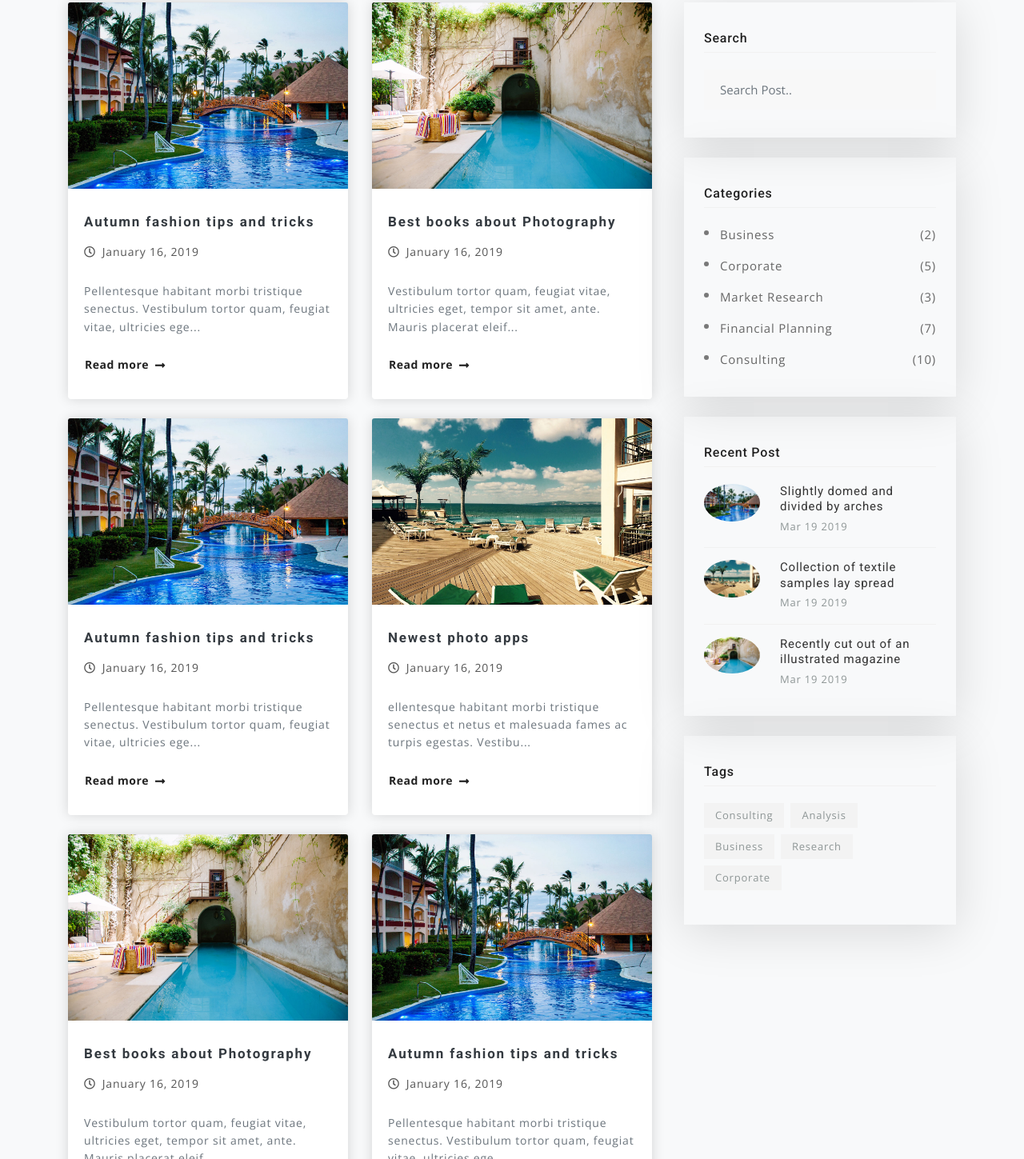
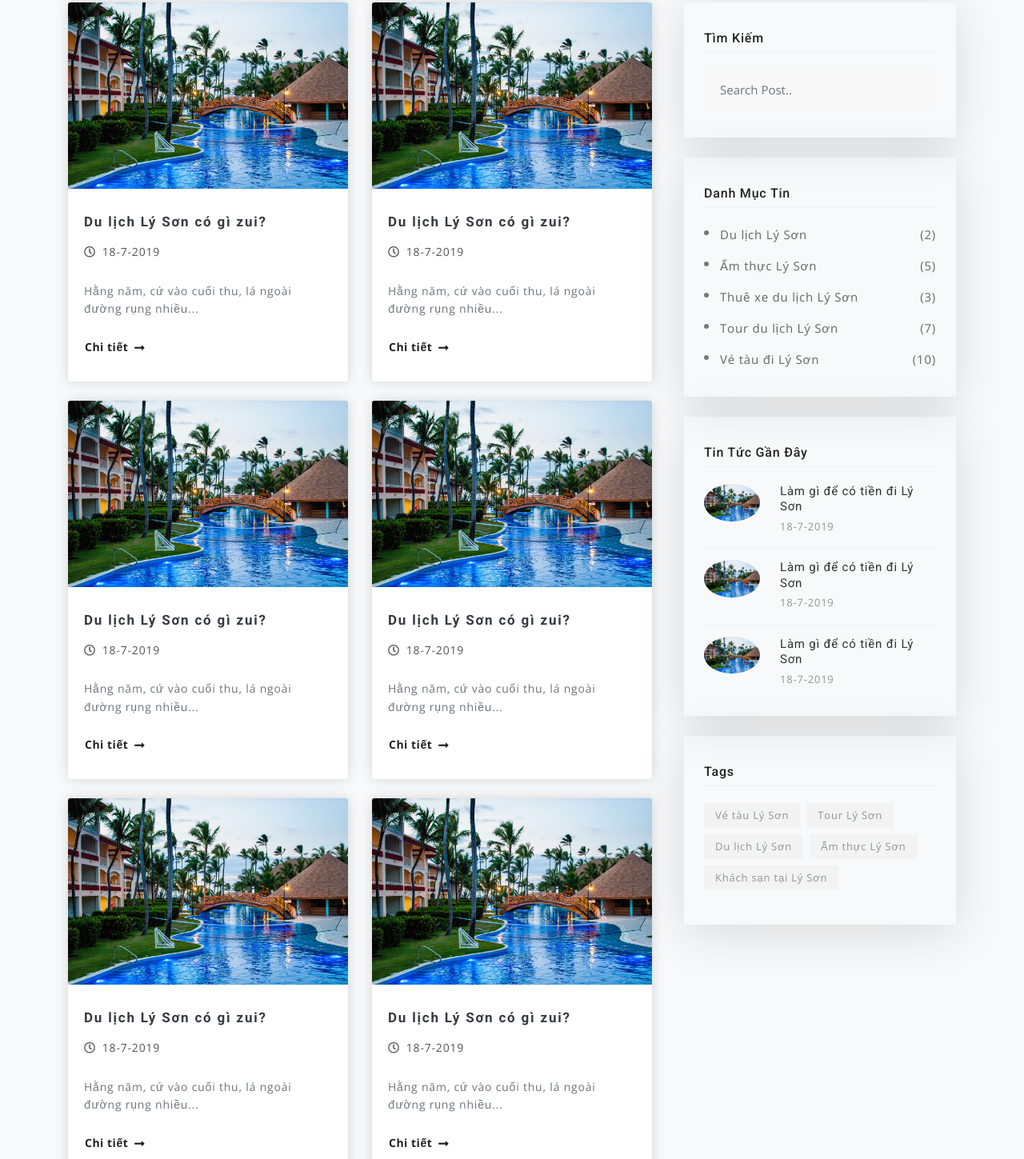
Before and after one commit to longdinhnguyen81/travel_trip, a plain HTML site: page blog.html in a window 1280 px wide. Shown: the part 502-1951 px from the top of the page at 80% size. Drawn offline with nearby package versions, Linux system fonts and the light colour scheme.

Commit message:
edit grid vietsub

```diff
--- a/blog.html
+++ b/blog.html
@@ -276,12 +276,12 @@
   <div class="container">
     <div class="row all-text-white">
       <div class="col-md-12 align-self-center">
-        <h1 class="innerpage-title">Blog</h1>
-        <h6 class="subtitle">Fusce iaculis ex sed nulla commodo imperdiet. Proin sed rhoncus ligula.</h6>
+        <h1 class="innerpage-title">Tin tức du lịch Lý Sơn</h1>
+        <h6 class="subtitle">Tổng hợp các tin tức du lịch mới nhất tại đảo Lý Sơn.</h6>
         <nav aria-label="breadcrumb">
           <ol class="breadcrumb">
-            <li class="breadcrumb-item active"><a href="index.html"><i class="ti-home"></i> Home</a></li>
-            <li class="breadcrumb-item">Blog</li>
+            <li class="breadcrumb-item active"><a href="index.html"><i class="ti-home"></i> Trang chủ</a></li>
+            <li class="breadcrumb-item">Tin tức</li>
           </ol>
         </nav>
       </div>
@@ -300,21 +300,10 @@
           <div class="col-lg-6 col-sm-6 mb-4">
             <div class="card shadow border-0 h-100"><a href="post.html"><img src="images/b1.jpg" alt="..." class="img-fluid card-img-top"></a>
               <div class="card-body">
-                <h5 class="my-2"><a href="post.html" class="text-dark">Autumn fashion tips and tricks </a></h5>
-                <p class="text-gray-500 text-sm my-3"><i class="far fa-clock mr-2"></i>January 16, 2019</p>
-                <p class="my-2 text-muted text-sm">Pellentesque habitant morbi tristique senectus. Vestibulum tortor quam, feugiat vitae, ultricies ege...</p>
-                <a href="post.html" class="btn btn-link pl-0">Read more<i class="fa fa-long-arrow-alt-right ml-2"></i></a> </div>
-            </div>
-          </div>
-
-          <!-- blog item-->
-          <div class="col-lg-6 col-sm-6 mb-4">
-            <div class="card shadow border-0 h-100"><a href="post.html"><img src="images/b3.jpg" alt="..." class="img-fluid card-img-top"></a>
-              <div class="card-body">
-                <h5 class="my-2"><a href="post.html" class="text-dark">Best books about Photography </a></h5>
-                <p class="text-gray-500 text-sm my-3"><i class="far fa-clock mr-2"></i>January 16, 2019</p>
-                <p class="my-2 text-muted text-sm">Vestibulum tortor quam, feugiat vitae, ultricies eget, tempor sit amet, ante.  Mauris placerat eleif...</p>
-                <a href="post.html" class="btn btn-link pl-0">Read more<i class="fa fa-long-arrow-alt-right ml-2"></i></a> </div>
+                <h5 class="my-2"><a href="post.html" class="text-dark">Du lịch Lý Sơn có gì zui? </a></h5>
+                <p class="text-gray-500 text-sm my-3"><i class="far fa-clock mr-2"></i>18-7-2019</p>
+                <p class="my-2 text-muted text-sm">Hằng năm, cứ vào cuối thu, lá ngoài đường rụng nhiều...</p>
+                <a href="post.html" class="btn btn-link pl-0">Chi tiết<i class="fa fa-long-arrow-alt-right ml-2"></i></a> </div>
             </div>
           </div>
 
@@ -322,30 +311,10 @@
           <div class="col-lg-6 col-sm-6 mb-4">
             <div class="card shadow border-0 h-100"><a href="post.html"><img src="images/b1.jpg" alt="..." class="img-fluid card-img-top"></a>
               <div class="card-body">
-                <h5 class="my-2"><a href="post.html" class="text-dark">Autumn fashion tips and tricks </a></h5>
-                <p class="text-gray-500 text-sm my-3"><i class="far fa-clock mr-2"></i>January 16, 2019</p>
-                <p class="my-2 text-muted text-sm">Pellentesque habitant morbi tristique senectus. Vestibulum tortor quam, feugiat vitae, ultricies ege...</p>
-                <a href="post.html" class="btn btn-link pl-0">Read more<i class="fa fa-long-arrow-alt-right ml-2"></i></a> </div>
-            </div>
-          </div>
-          <!-- blog item-->
-          <div class="col-lg-6 col-sm-6 mb-4">
-            <div class="card shadow border-0 h-100"><a href="post.html"><img src="images/b2.jpg" alt="..." class="img-fluid card-img-top"></a>
-              <div class="card-body">
-                <h5 class="my-2"><a href="post.html" class="text-dark">Newest photo apps </a></h5>
-                <p class="text-gray-500 text-sm my-3"><i class="far fa-clock mr-2"></i>January 16, 2019</p>
-                <p class="my-2 text-muted text-sm">ellentesque habitant morbi tristique senectus et netus et malesuada fames ac turpis egestas. Vestibu...</p>
-                <a href="post.html" class="btn btn-link pl-0">Read more<i class="fa fa-long-arrow-alt-right ml-2"></i></a> </div>
-            </div>
-          </div>
-          <!-- blog item-->
-          <div class="col-lg-6 col-sm-6 mb-4">
-            <div class="card shadow border-0 h-100"><a href="post.html"><img src="images/b3.jpg" alt="..." class="img-fluid card-img-top"></a>
-              <div class="card-body">
-                <h5 class="my-2"><a href="post.html" class="text-dark">Best books about Photography </a></h5>
-                <p class="text-gray-500 text-sm my-3"><i class="far fa-clock mr-2"></i>January 16, 2019</p>
-                <p class="my-2 text-muted text-sm">Vestibulum tortor quam, feugiat vitae, ultricies eget, tempor sit amet, ante.  Mauris placerat eleif...</p>
-                <a href="post.html" class="btn btn-link pl-0">Read more<i class="fa fa-long-arrow-alt-right ml-2"></i></a> </div>
+                <h5 class="my-2"><a href="post.html" class="text-dark">Du lịch Lý Sơn có gì zui? </a></h5>
+                <p class="text-gray-500 text-sm my-3"><i class="far fa-clock mr-2"></i>18-7-2019</p>
+                <p class="my-2 text-muted text-sm">Hằng năm, cứ vào cuối thu, lá ngoài đường rụng nhiều...</p>
+                <a href="post.html" class="btn btn-link pl-0">Chi tiết<i class="fa fa-long-arrow-alt-right ml-2"></i></a> </div>
             </div>
           </div>
 
@@ -353,22 +322,68 @@
           <div class="col-lg-6 col-sm-6 mb-4">
             <div class="card shadow border-0 h-100"><a href="post.html"><img src="images/b1.jpg" alt="..." class="img-fluid card-img-top"></a>
               <div class="card-body">
-                <h5 class="my-2"><a href="post.html" class="text-dark">Autumn fashion tips and tricks </a></h5>
-                <p class="text-gray-500 text-sm my-3"><i class="far fa-clock mr-2"></i>January 16, 2019</p>
-                <p class="my-2 text-muted text-sm">Pellentesque habitant morbi tristique senectus. Vestibulum tortor quam, feugiat vitae, ultricies ege...</p>
-                <a href="post.html" class="btn btn-link pl-0">Read more<i class="fa fa-long-arrow-alt-right ml-2"></i></a> </div>
+                <h5 class="my-2"><a href="post.html" class="text-dark">Du lịch Lý Sơn có gì zui? </a></h5>
+                <p class="text-gray-500 text-sm my-3"><i class="far fa-clock mr-2"></i>18-7-2019</p>
+                <p class="my-2 text-muted text-sm">Hằng năm, cứ vào cuối thu, lá ngoài đường rụng nhiều...</p>
+                <a href="post.html" class="btn btn-link pl-0">Chi tiết<i class="fa fa-long-arrow-alt-right ml-2"></i></a> </div>
             </div>
           </div>
+
           <!-- blog item-->
           <div class="col-lg-6 col-sm-6 mb-4">
-            <div class="card shadow border-0 h-100"><a href="post.html"><img src="images/b2.jpg" alt="..." class="img-fluid card-img-top"></a>
+            <div class="card shadow border-0 h-100"><a href="post.html"><img src="images/b1.jpg" alt="..." class="img-fluid card-img-top"></a>
               <div class="card-body">
-                <h5 class="my-2"><a href="post.html" class="text-dark">Newest photo apps </a></h5>
-                <p class="text-gray-500 text-sm my-3"><i class="far fa-clock mr-2"></i>January 16, 2019</p>
-                <p class="my-2 text-muted text-sm">ellentesque habitant morbi tristique senectus et netus et malesuada fames ac turpis egestas. Vestibu...</p>
-                <a href="post.html" class="btn btn-link pl-0">Read more<i class="fa fa-long-arrow-alt-right ml-2"></i></a> </div>
+                <h5 class="my-2"><a href="post.html" class="text-dark">Du lịch Lý Sơn có gì zui? </a></h5>
+                <p class="text-gray-500 text-sm my-3"><i class="far fa-clock mr-2"></i>18-7-2019</p>
+                <p class="my-2 text-muted text-sm">Hằng năm, cứ vào cuối thu, lá ngoài đường rụng nhiều...</p>
+                <a href="post.html" class="btn btn-link pl-0">Chi tiết<i class="fa fa-long-arrow-alt-right ml-2"></i></a> </div>
             </div>
           </div>
+
+          <!-- blog item-->
+          <div class="col-lg-6 col-sm-6 mb-4">
+            <div class="card shadow border-0 h-100"><a href="post.html"><img src="images/b1.jpg" alt="..." class="img-fluid card-img-top"></a>
+              <div class="card-body">
+                <h5 class="my-2"><a href="post.html" class="text-dark">Du lịch Lý Sơn có gì zui? </a></h5>
+                <p class="text-gray-500 text-sm my-3"><i class="far fa-clock mr-2"></i>18-7-2019</p>
+                <p class="my-2 text-muted text-sm">Hằng năm, cứ vào cuối thu, lá ngoài đường rụng nhiều...</p>
+                <a href="post.html" class="btn btn-link pl-0">Chi tiết<i class="fa fa-long-arrow-alt-right ml-2"></i></a> </div>
+            </div>
+          </div>
+
+          <!-- blog item-->
+          <div class="col-lg-6 col-sm-6 mb-4">
+            <div class="card shadow border-0 h-100"><a href="post.html"><img src="images/b1.jpg" alt="..." class="img-fluid card-img-top"></a>
+              <div class="card-body">
+                <h5 class="my-2"><a href="post.html" class="text-dark">Du lịch Lý Sơn có gì zui? </a></h5>
+                <p class="text-gray-500 text-sm my-3"><i class="far fa-clock mr-2"></i>18-7-2019</p>
+                <p class="my-2 text-muted text-sm">Hằng năm, cứ vào cuối thu, lá ngoài đường rụng nhiều...</p>
+                <a href="post.html" class="btn btn-link pl-0">Chi tiết<i class="fa fa-long-arrow-alt-right ml-2"></i></a> </div>
+            </div>
+          </div>
+
+          <!-- blog item-->
+          <div class="col-lg-6 col-sm-6 mb-4">
+            <div class="card shadow border-0 h-100"><a href="post.html"><img src="images/b1.jpg" alt="..." class="img-fluid card-img-top"></a>
+              <div class="card-body">
+                <h5 class="my-2"><a href="post.html" class="text-dark">Du lịch Lý Sơn có gì zui? </a></h5>
+                <p class="text-gray-500 text-sm my-3"><i class="far fa-clock mr-2"></i>18-7-2019</p>
+                <p class="my-2 text-muted text-sm">Hằng năm, cứ vào cuối thu, lá ngoài đường rụng nhiều...</p>
+                <a href="post.html" class="btn btn-link pl-0">Chi tiết<i class="fa fa-long-arrow-alt-right ml-2"></i></a> </div>
+            </div>
+          </div>
+
+          <!-- blog item-->
+          <div class="col-lg-6 col-sm-6 mb-4">
+            <div class="card shadow border-0 h-100"><a href="post.html"><img src="images/b1.jpg" alt="..." class="img-fluid card-img-top"></a>
+              <div class="card-body">
+                <h5 class="my-2"><a href="post.html" class="text-dark">Du lịch Lý Sơn có gì zui? </a></h5>
+                <p class="text-gray-500 text-sm my-3"><i class="far fa-clock mr-2"></i>18-7-2019</p>
+                <p class="my-2 text-muted text-sm">Hằng năm, cứ vào cuối thu, lá ngoài đường rụng nhiều...</p>
+                <a href="post.html" class="btn btn-link pl-0">Chi tiết<i class="fa fa-long-arrow-alt-right ml-2"></i></a> </div>
+            </div>
+          </div>
+
           <!-- blog item-->
           <div class="col-lg-6 col-sm-6 mb-4">
             <div class="card shadow border-0 h-100"><a href="post.html"><img src="images/b3.jpg" alt="..." class="img-fluid card-img-top"></a>
@@ -384,7 +399,7 @@
       <div class="col-lg-4 col-md-12 col-xs-12">
         <div class="blog-sidebar">
           <div class="widget search-widget">
-            <h3>Search</h3>
+            <h3>Tìm kiếm</h3>
             <form>
               <div>
                 <input type="text" class="form-control" placeholder="Search Post..">
@@ -393,46 +408,45 @@
             </form>
           </div>
           <div class="widget category-widget">
-            <h3>Categories</h3>
+            <h3>Danh mục tin</h3>
             <ul>
-              <li><a href="#">Business <span>(2)</span></a></li>
-              <li><a href="#">Corporate <span>(5)</span></a></li>
-              <li><a href="#">Market Research <span>(3)</span></a></li>
-              <li><a href="#">Financial Planning <span>(7)</span></a></li>
-              <li><a href="#">Consulting <span>(10)</span></a></li>
+              <li><a href="#">Du lịch Lý Sơn <span>(2)</span></a></li>
+              <li><a href="#">Ẩm thực Lý Sơn <span>(5)</span></a></li>
+              <li><a href="#">Thuê xe du lịch Lý Sơn <span>(3)</span></a></li>
+              <li><a href="#">Tour du lịch Lý Sơn <span>(7)</span></a></li>
+              <li><a href="#">Vé tàu đi Lý Sơn <span>(10)</span></a></li>
             </ul>
           </div>
           <div class="widget recent-post-widget">
-            <h3>Recent post</h3>
+            <h3>Tin tức gần đây</h3>
             <div class="posts">
               <div class="post">
                 <div class="img-holder"> <img src="images/b1.jpg" alt=""> </div>
                 <div class="details">
-                  <h4><a href="#">Slightly domed and divided by arches</a></h4>
-                  <span class="date">Mar 19 2019</span> </div>
+                  <h4><a href="#">Làm gì để có tiền đi Lý Sơn</a></h4>
+                  <span class="date">18-7-2019</span> </div>
               </div>
               <div class="post">
-                <div class="img-holder"> <img src="images/b2.jpg" alt=""> </div>
+                <div class="img-holder"> <img src="images/b1.jpg" alt=""> </div>
                 <div class="details">
-                  <h4><a href="#">Collection of textile samples lay spread</a></h4>
-                  <span class="date">Mar 19 2019</span> </div>
-              </div>
-              <div class="post">
-                <div class="img-holder"> <img src="images/b3.jpg" alt=""> </div>
+                  <h4><a href="#">Làm gì để có tiền đi Lý Sơn</a></h4>
+                  <span class="date">18-7-2019</span> </div>
+              </div><div class="post">
+                <div class="img-holder"> <img src="images/b1.jpg" alt=""> </div>
                 <div class="details">
-                  <h4><a href="#">Recently cut out of an illustrated magazine </a></h4>
-                  <span class="date">Mar 19 2019</span> </div>
+                  <h4><a href="#">Làm gì để có tiền đi Lý Sơn</a></h4>
+                  <span class="date">18-7-2019</span> </div>
               </div>
             </div>
           </div>
           <div class="widget tag-widget">
             <h3>Tags</h3>
             <ul>
-              <li><a href="#">Consulting</a></li>
-              <li><a href="#">Analysis</a></li>
-              <li><a href="#">Business</a></li>
-              <li><a href="#">Research</a></li>
-              <li><a href="#">Corporate</a></li>
+              <li><a href="#">Vé tàu Lý Sơn</a></li>
+              <li><a href="#">Tour Lý Sơn</a></li>
+              <li><a href="#">Du lịch Lý Sơn</a></li>
+              <li><a href="#">Ẩm thực Lý Sơn</a></li>
+              <li><a href="#">Khách sạn tại Lý Sơn</a></li>
             </ul>
           </div>
         </div>
```
Also changed, not shown: css/style.css.
